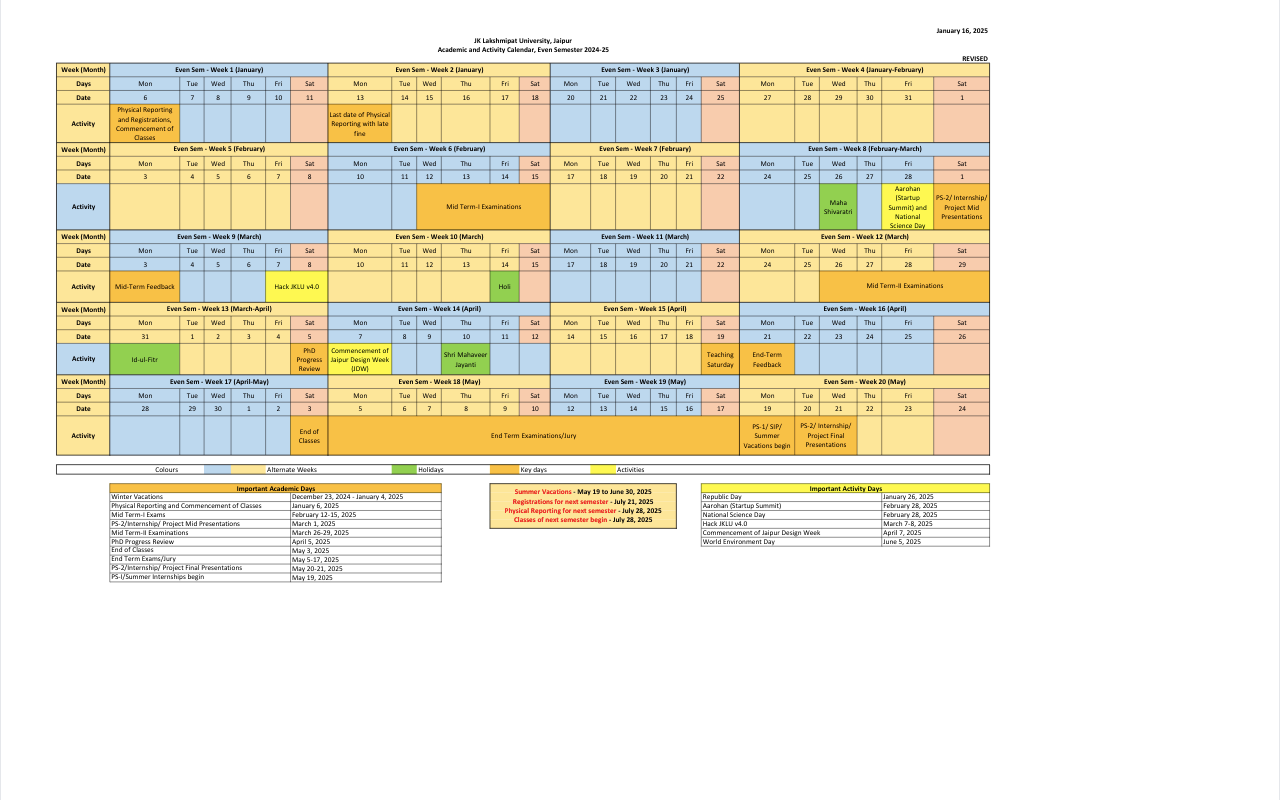
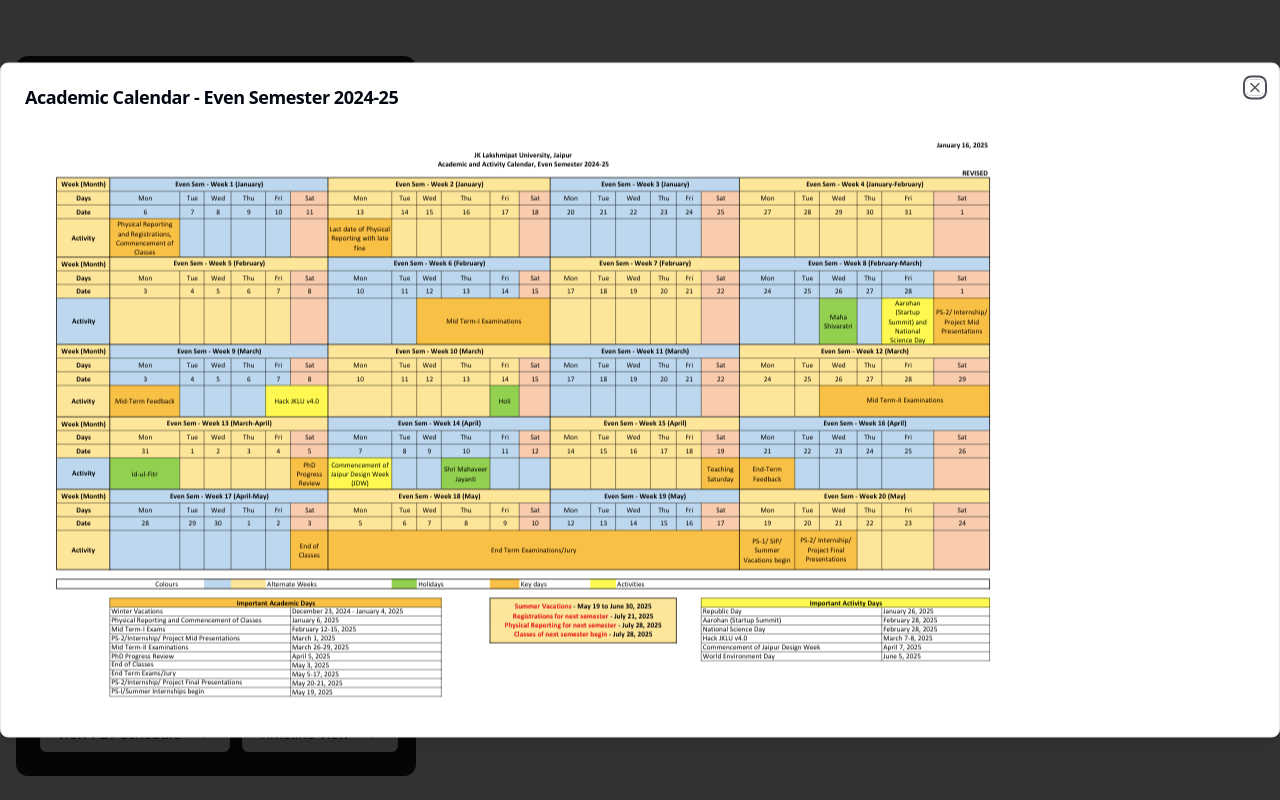
Before and after one commit to Deepak-vm/LearnSphere, a React (Vite) app in the folder frontend/: page /dashboard in a window 1280 px wide. Both pictures are taken after a click on the button "View Academic Calendar". Shown: the part 573-1373 px from the top of the page. Built offline with nearby package versions, Linux system fonts and the light colour scheme.

Commit message:
minor changes

```diff
--- a/frontend/src/features/student/components/others/EventHolidays.jsx
+++ b/frontend/src/features/student/components/others/EventHolidays.jsx
@@ -18,7 +18,7 @@
       <DialogHeader>
         <DialogTitle>Academic Calendar - Even Semester 2024-25</DialogTitle>
       </DialogHeader>
-      <div className="relative w-full aspect-[1.5]">
+      <div className="relative w-full aspect-[2.1]">
         <img
           src={AcademicCalender}
           alt="Academic Calendar"
```
